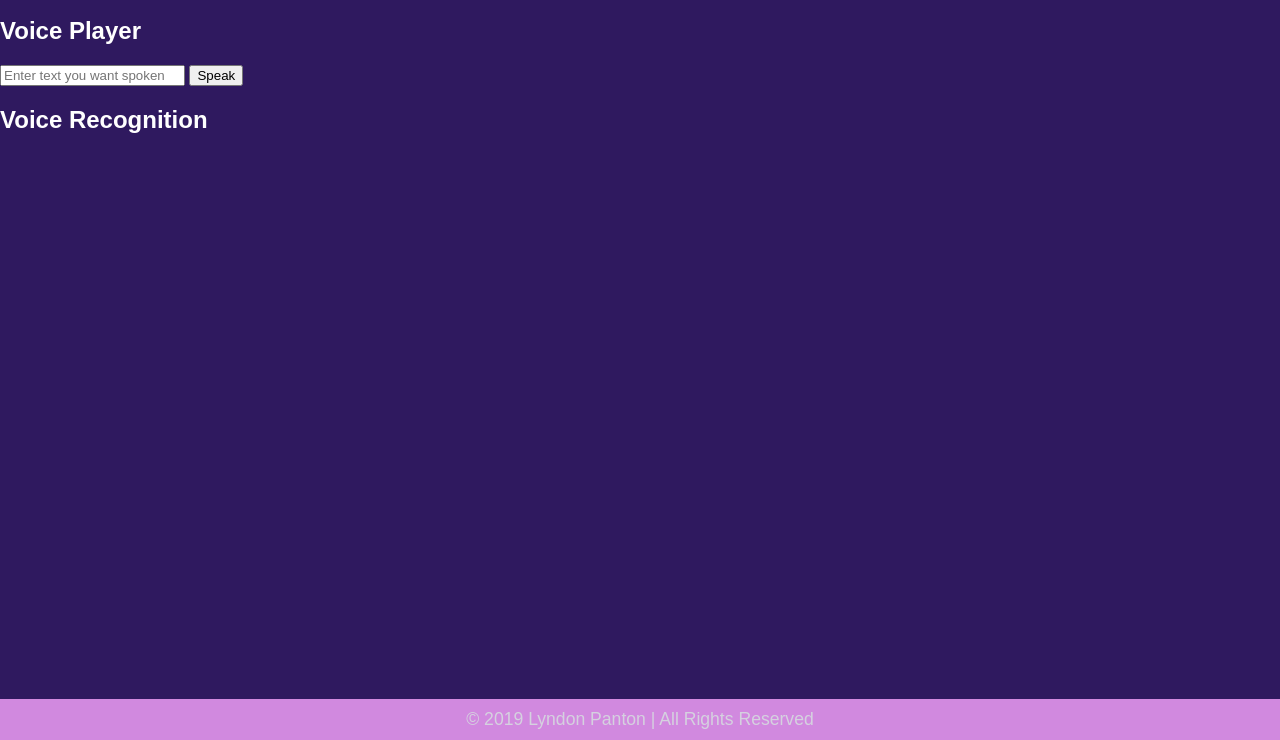
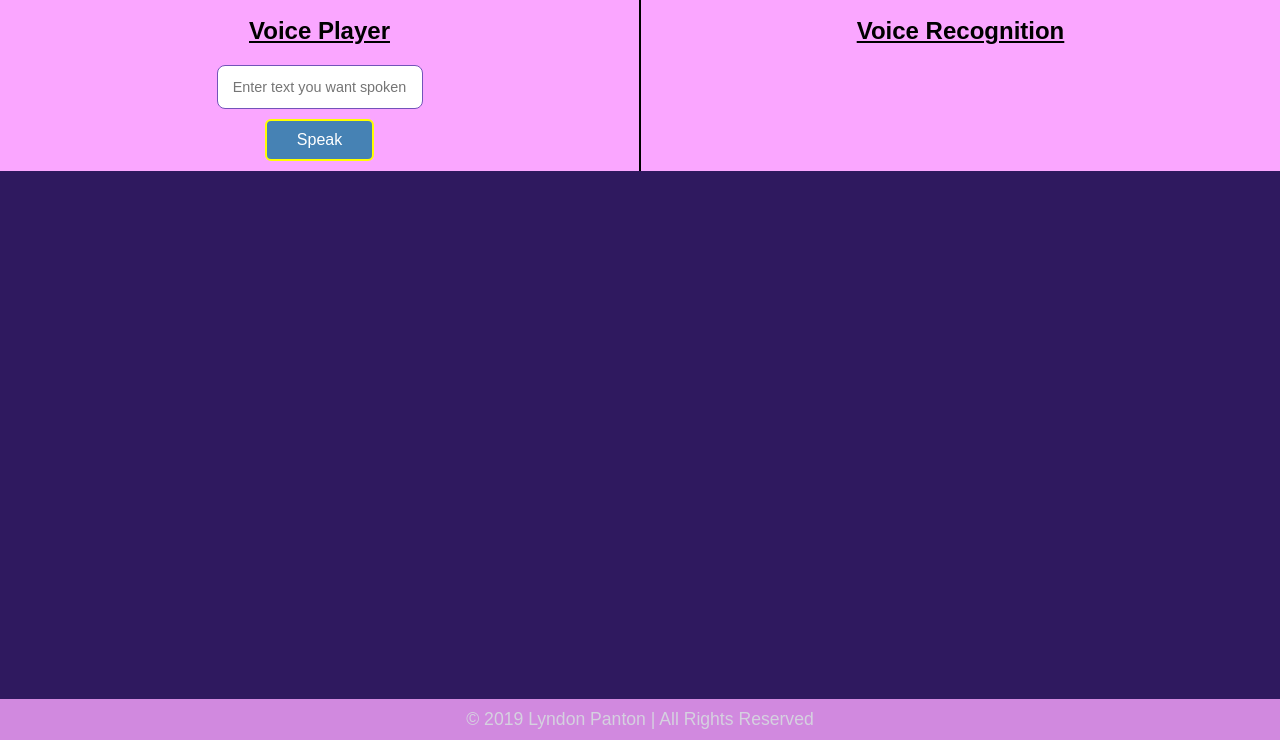
Before and after one commit to LyndonPanton/WebComponents, a plain HTML site: page index.html in a window 1280 px wide. Shown: the part 60-800 px from the top of the page. Drawn offline with Linux system fonts and the light colour scheme.

Commit message:
Added voice player section styling

```diff
--- a/css/styles.css
+++ b/css/styles.css
@@ -27,6 +27,61 @@ header {
 
 
 /* Main */
+h2 {
+	text-align: center;
+	text-decoration: underline;
+}
+
+.section-inner {
+	background-color: #FAA6FF;
+}
+
+.section-outer {
+	background-color: #F6C9FF;
+	color: black;
+}
+
+#voice {
+	display: flex;
+	flex-direction: row;
+}
+
+#voice-player {
+	flex: 1;
+	border-right: 2px black solid;
+}
+
+#voice-player-submit {
+	display: block;
+	margin: 10px auto;
+	border: 2px yellow solid;
+	border-radius: 6px;
+	padding: 10px 30px;
+	background-color: steelblue;
+	font-size: 1.0em;
+	color: white;
+}
+
+#voice-player-submit:active {
+	border-color: steelblue;
+	background-color: yellow;
+	color: black;
+}
+
+#voice-player-text {
+	display: block;
+	margin: 0 auto;
+	border: 1px #7353BA solid;
+	border-radius: 8px;
+	min-width: 200px;
+	min-height: 40px;
+	text-align: center;
+	font-size: 0.9em;
+}
+
+#voice-recognition {
+	flex: 1;
+}
 
 
 
```
